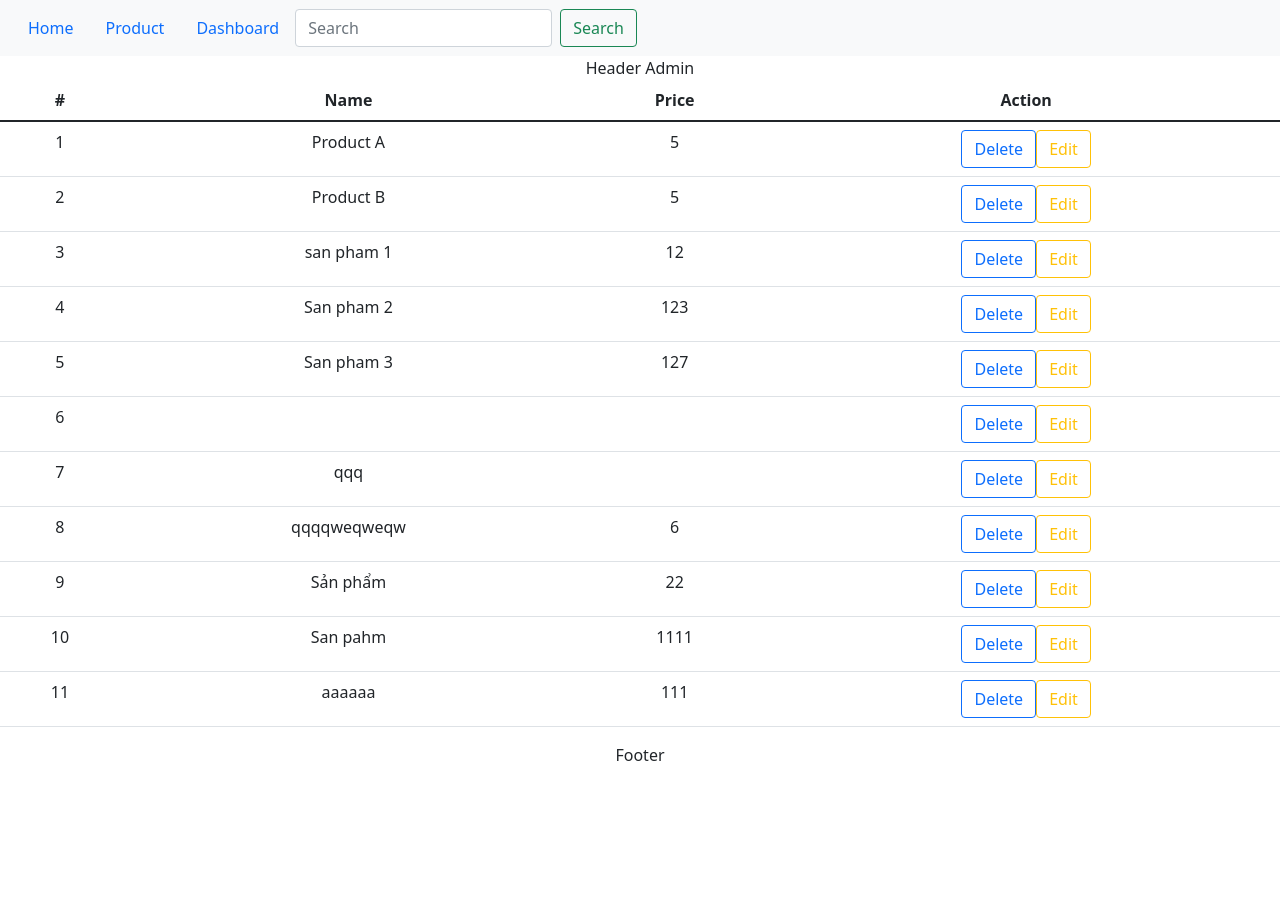
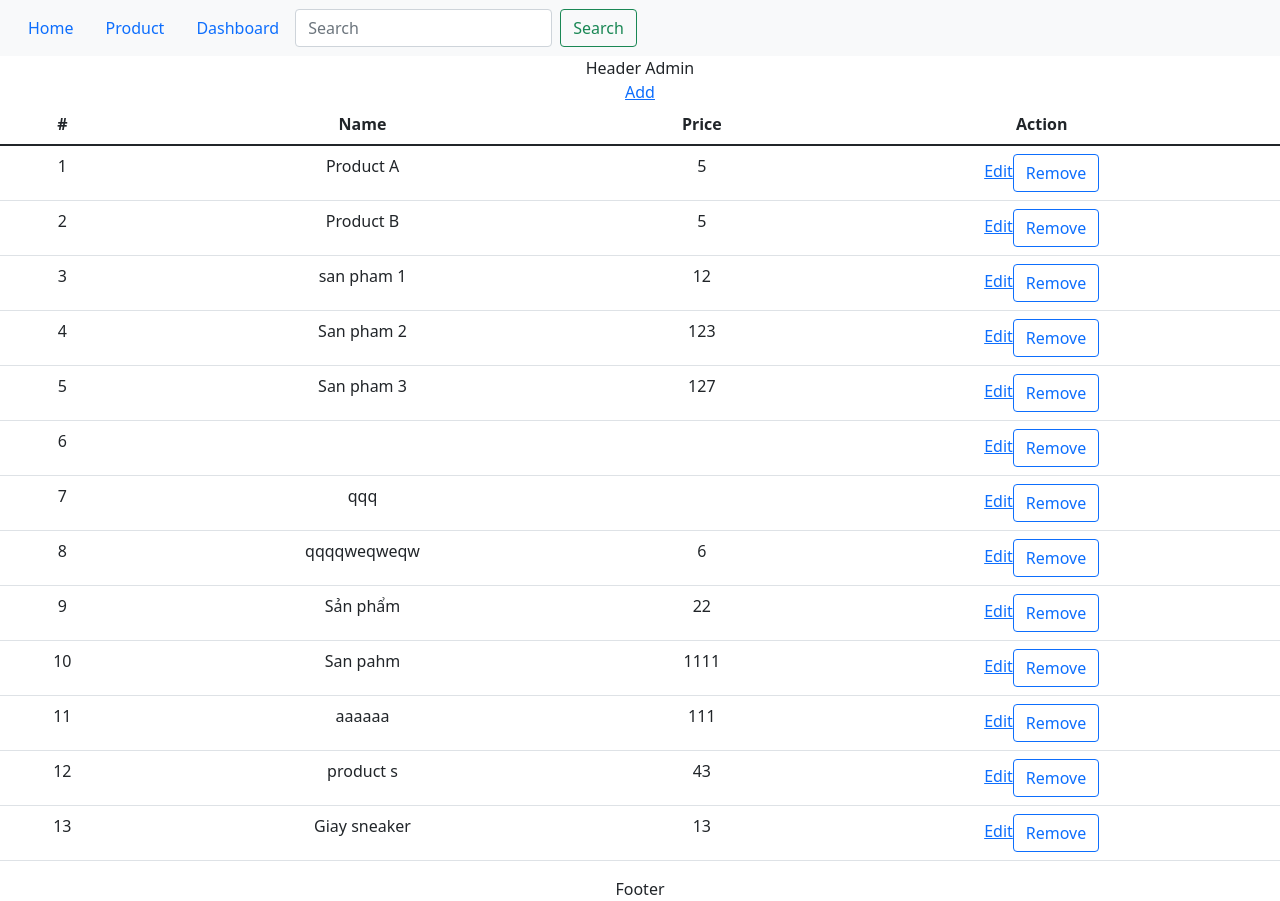
Before and after one commit to 0709nvanh/anhnv-nodejs, a React (Vite) app: page /admin/product in a window 1280 px wide. Before the commit the page ends 800 px from the top, so only its background shows below. Built offline with nearby package versions, Linux system fonts and the light colour scheme; data requests are answered from the project's data file; the HTML template or start-up script is replaced by a standard one.

Commit message:
feat: product

```diff
--- a/db.json
+++ b/db.json
@@ -54,6 +54,16 @@
       "name": "aaaaaa",
       "price": "111",
       "id": "Hsl1x2Y"
+    },
+    {
+      "name": "product s",
+      "price": "43",
+      "id": "OxfZz5m"
+    },
+    {
+      "name": "Giay sneaker",
+      "price": "13",
+      "id": "0TxiO_F"
     }
   ]
 }
--- a/src/App.tsx
+++ b/src/App.tsx
@@ -30,7 +30,7 @@ function App() {
         <Route path="admin" element={<AdminLayout />}>
           <Route index element={<Dashboard />}/>
           <Route path="product" >
-            <Route index element={<ProductList />}/>
+            <Route index element={<ProductList products={products}/>}/>
             <Route path="add" element={<ProductAdmin />}/>
           </Route>
         </Route>
--- a/src/api/product.tsx
+++ b/src/api/product.tsx
@@ -1,3 +1,4 @@
+import { ProductType } from '../types/product';
 import instance from './instance';
 
 export const list = () => {
@@ -9,7 +10,17 @@ export const remove = (id: number) => {
     return instance.delete(url);
 }
 
-export const add = (product: any) => {
+export const add = (product: ProductType) => {
     const url = '/products';
     return instance.post(url, product)
 }
+
+export const update = (product: ProductType) => {
+    const url = `/product/${product.id}`;
+    return instance.put(url, product)
+}
+
+export const removeProduct = (id: number) => {
+    const url = `/products/${id}`;
+    return instance.delete(url)
+}
--- a/src/components/forms/ProductList.tsx
+++ b/src/components/forms/ProductList.tsx
@@ -1,14 +1,16 @@
+import axios from 'axios'
 import React, { useState, useEffect } from 'react'
-import { list } from '../../api/product'
+import { Link } from 'react-router-dom'
+import { list, removeProduct } from '../../api/product'
 import type { ProductType} from '../../types/product'
 
 
-type Props = {}
+type ProductListProps = {
+    onRemove: (id: number) => void
+    products: ProductType[]
+}
 
-type ProductAdmin = {
-    products: ProductType[];
-  }
-const ProductList = () => {
+const ProductList = (props: ProductListProps) => {
     const [products, setProducts] = useState<any>([])
     useEffect(() => {
         const getProduct = async () => {
@@ -17,8 +19,16 @@ const ProductList = () => {
         }
         getProduct()
       }, [])
+
+      const onRemove = async (id: number) => {
+          await removeProduct(id);
+          setProducts(products.filter(item => item.id !== id));
+        }
   return (
     <div>
+        <div>
+            <Link to="/admin/product/add">Add</Link>
+        </div>
         <table className="table">
             <thead>
                 <tr>
@@ -36,14 +46,14 @@ const ProductList = () => {
                             <td>{item.name}</td>
                             <td>{item.price}</td>
                             <td>
-                                <button type="button" className="btn btn-outline-primary">Delete</button>
-                                <button type="button" className="btn btn-outline-warning">Edit</button>
+                                <Link to={`/admin/product/${item.id}/edit`}>Edit</Link>
+                                <button onClick={() => props.onRemove(item.id)} className="btn btn-outline-primary">Remove</button>
                             </td>
                         </tr>
                     )
                 })}
             </tbody>
-            </table>
+        </table>
     </div>
   )
 }
```
